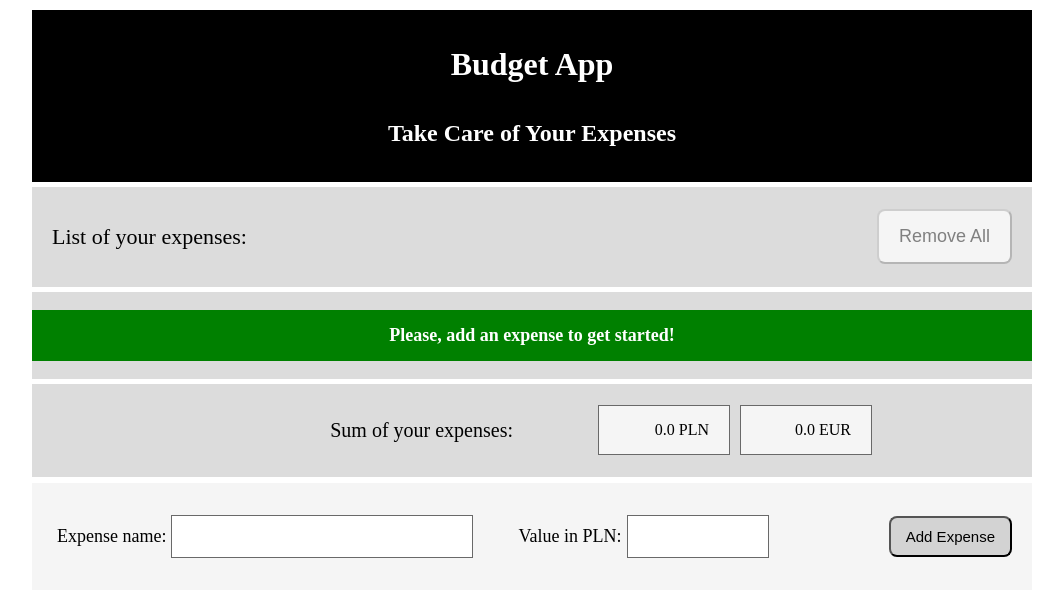
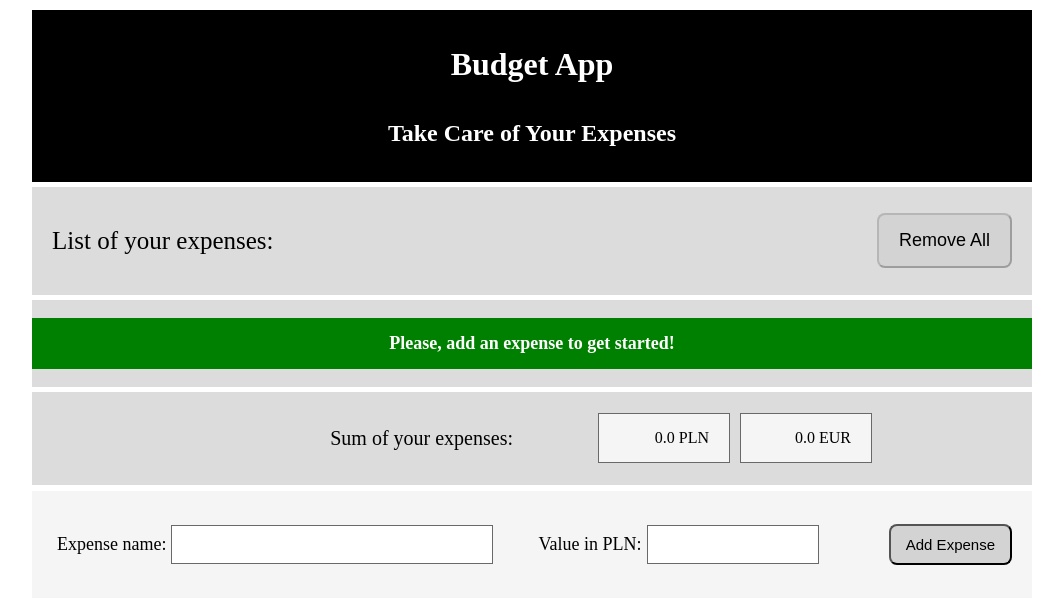
Before and after one commit to reasonedann/budget-app, a React app: page / in a window 1280 px wide. Shown: the top 604 px of the page, without its empty margins (108-1171 px from the left). Built offline with nearby package versions, Linux system fonts and the light colour scheme.

Commit message:
styled components

```diff
--- a/src/components/AddExpense.tsx
+++ b/src/components/AddExpense.tsx
@@ -31,7 +31,7 @@ class InputElement extends React.Component<InputElementPropsType> {
 
         return (
             <React.Fragment>
-                <InputTitle>{label}:</InputTitle>
+                <TitleOfInput>{label}:</TitleOfInput>
                 { this.renderInput() }
             </React.Fragment>
         );
@@ -92,7 +92,7 @@ export default class AddExpense extends React.Component<AddExpenseProps> {
                             <InputElement version="name" label="Expense name" state={this.expenseNameInputState} />
                             <InputElement version="cost" label="Value in PLN" state={this.expenseCostInputState} />
                         </InputsContainer>
-                        <button>Add Expense</button>
+                        <SmallButton>Add Expense</SmallButton>
                 </AddExpenseBox>
             </div>
         );
@@ -107,8 +107,9 @@ const AddExpenseBox = styled.form`
     font-size: 18px;
     border-top: solid 6px white;
     background: whitesmoke;
+`;
 
-    button {
+const SmallButton = styled.button`
     background: lightgrey;
     padding: 10px 15px;
     border-radius: 8px;
@@ -117,38 +118,38 @@ const AddExpenseBox = styled.form`
     text-decoration: none;
     vertical-align: middle;
     cursor: pointer;
-    }
 
     button:hover {
         background: dimgrey;
         color: white;
     }
-
 `;
 
 const InputsContainer = styled.div`
     display: flex;
     flex-flow: row wrap;
     align-items: center;
+`;
 
-    input {
-        padding: 10px 0;
-        border: 1px solid dimgrey;
-        font-size: 18px;
-        padding-left: 20px;
-    }
-`;
-const InputTitle = styled.p`
+const TitleOfInput = styled.p`
     padding: 10px 5px;
 `;
 
 const InputName = styled.input`
-    width: 280px;
+    padding: 10px 0;
+    border: 1px solid dimgrey;
+    font-size: 15px;
+    padding-left: 20px;
+    width: 300px;
     margin-right: 40px;
 `;
 
 const InputCost = styled.input`
-    width: 120px;
+    padding: 10px 0;
+    border: 1px solid dimgrey;
+    font-size: 15px;
+    padding-left: 20px;
+    width: 150px;
     &::-webkit-outer-spin-button {
     -webkit-appearance: none;
     }
--- a/src/components/AllExpenses.tsx
+++ b/src/components/AllExpenses.tsx
@@ -19,12 +19,12 @@ export default class AllExpenses extends React.Component<AllExpensesProps> {
         return (
             <div>
                 <HeadButtonContainer>
-                    <p>List of your expenses:</p>
-                    <button
+                    <ContTitle isBig>List of your expenses:</ContTitle>
+                    <BigButton
                         onClick={handleDeleteExpenses}
                         disabled={expenses.length === 0}
                     >Remove All
-                    </button>
+                    </BigButton>
                 </HeadButtonContainer>
                 <div>
                 {expenses.length === 0 && <GetStartedInfo>Please, add an expense to get started!</GetStartedInfo>}
@@ -44,7 +44,7 @@ export default class AllExpenses extends React.Component<AllExpensesProps> {
                 </div>
                 <Line></Line>
                 <SumsContainer>
-                    <p>Sum of your expenses:</p>
+                    <ContTitle>Sum of your expenses:</ContTitle>
                     <SumCont>{toSumExpenses.toFixed(1)} PLN</SumCont>
                     <SumCont>{toSumExpensesEur.toFixed(1)} EUR</SumCont>
                 </SumsContainer>
@@ -61,8 +61,9 @@ const HeadButtonContainer = styled.div`
     padding: 15px 20px;
     font-size: 22px;
     border-bottom: solid 5px white;
+`;
 
-    button {
+const BigButton = styled.button`
         background: lightgrey;
         padding: 15px 20px;
         border-radius: 8px;
@@ -71,7 +72,6 @@ const HeadButtonContainer = styled.div`
         text-decoration: none;
         vertical-align: middle;
         cursor: pointer;
-    }
 
     button:disabled {
         cursor: default;
@@ -84,7 +84,6 @@ const HeadButtonContainer = styled.div`
         background: dimgrey;
         color: white;
     }
-
 `;
 
 const SumsContainer = styled.div`
@@ -94,12 +93,12 @@ const SumsContainer = styled.div`
     align-items: center;
     padding: 15px 20px;
     margin: 0 135px 0 0;
-
-    p {
-        font-size: 20px;
+`;
+const ContTitle = styled.p`
+        font-size: ${(props: {isBig?: Boolean}) => props.isBig ? '25px' : '20px'};
         font-weight: 500;
         margin-right: 80px;
-    }
+
 `;
 const SumCont = styled.div`
         background: whitesmoke;
--- a/src/components/ExpenseItem.tsx
+++ b/src/components/ExpenseItem.tsx
@@ -15,16 +15,16 @@ interface ExpenseItemProps {
 const ExpenseItem = (props: ExpenseItemProps) => {
     return (
         <ExpenseContainer>
-            <p>{props.count}. {props.expenseName}</p>
+            <ExpName>{props.count}. {props.expenseName}</ExpName>
             <Costs>
                 <CostCont>{props.expenseCost.toFixed(1)} PLN</CostCont>
                 <CostCont>{props.expenseCostEur} EUR</CostCont>
             </Costs>
-            <button onClick={() => {
+            <DeleteButton onClick={() => {
                 props.handleDeleteSelectedExpense(props.expenseObj)
             }}
             >Remove
-            </button>
+            </DeleteButton>
         </ExpenseContainer>
     )
 };
@@ -36,16 +36,16 @@ const ExpenseContainer = styled.div`
     flex-flow: row wrap;
     justify-content: space-between;
     padding: 10px 20px;
-
-    p {
+`;
+const ExpName = styled.p`
+    font-size: 18px;
     background: whitesmoke;
     padding: 10px;
     min-width: 50%;
     border: 1px solid dimgrey;
+`;
 
-    }
-
-    button {
+const DeleteButton = styled.button`
     background: dimgrey;
     padding: 10px 15px;
     margin: 15px 5px;
@@ -55,7 +55,6 @@ const ExpenseContainer = styled.div`
     text-decoration: none;
     vertical-align: middle;
     cursor: pointer;
-    }
 
     button:hover {
         background: grey;
@@ -69,10 +68,11 @@ const Costs = styled.div`
 `;
 
 const CostCont = styled.div`
-        padding: 10px 20px 10px 10px;
+    padding: 15px 20px 15px 10px;
     margin: 15px 5px;
     background: whitesmoke;
     border: 1px solid dimgrey;
     min-width: 100px;
     text-align: right;
+    vertical-align: middle;
 `;
```
Lines whose indentation alone changed are shown as unchanged.
